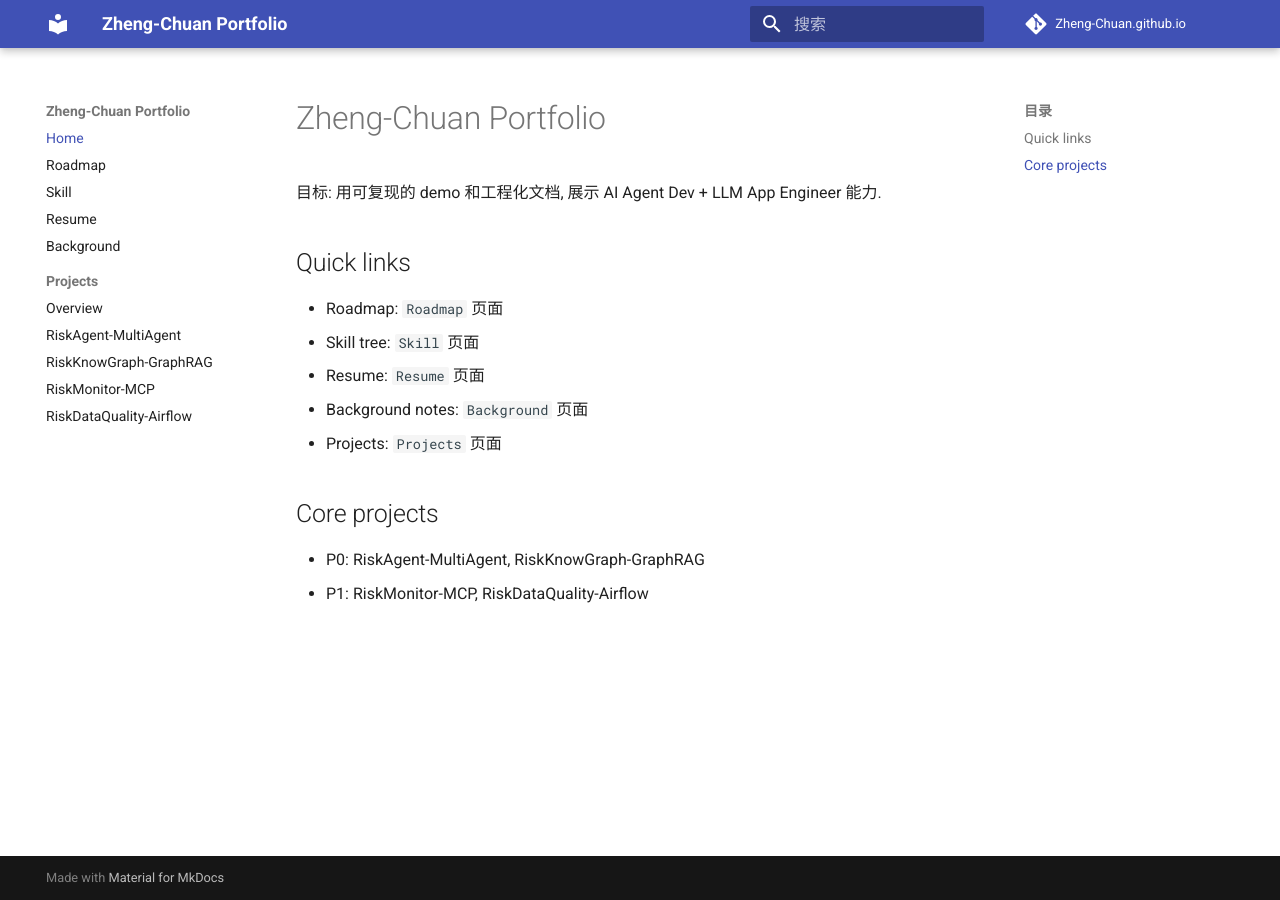
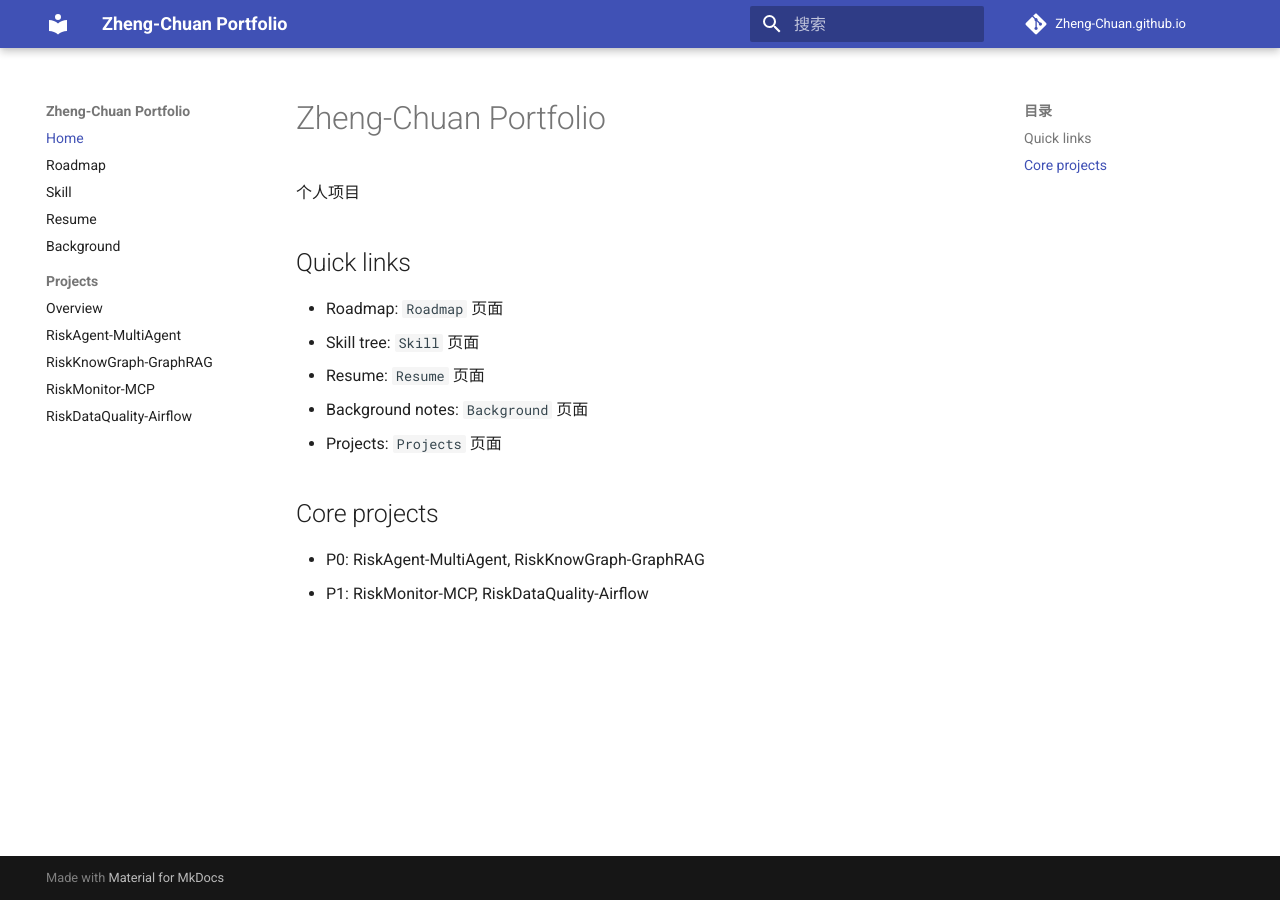
Before and after one commit to Zheng-Chuan/Zheng-Chuan.github.io, an MkDocs documentation site: the page built from docs/index.md, in a window 1280 px wide. Built offline with MkDocs 1.6.1 and Material for MkDocs 9.7.7, drawn with Linux system fonts in a browser that asks for light colours; comment, search, counter and statistics services are not loaded.

```diff
--- a/docs/index.md
+++ b/docs/index.md
@@ -1,6 +1,6 @@
 # Zheng-Chuan Portfolio
 
-目标: 用可复现的 demo 和工程化文档, 展示 AI Agent Dev + LLM App Engineer 能力.
+个人项目
 
 ## Quick links
 
```
Also changed, not shown: docs/background.md (+39 -0 lines), docs/resume.md (+1 -1 lines), .markdownlint.json (added).
